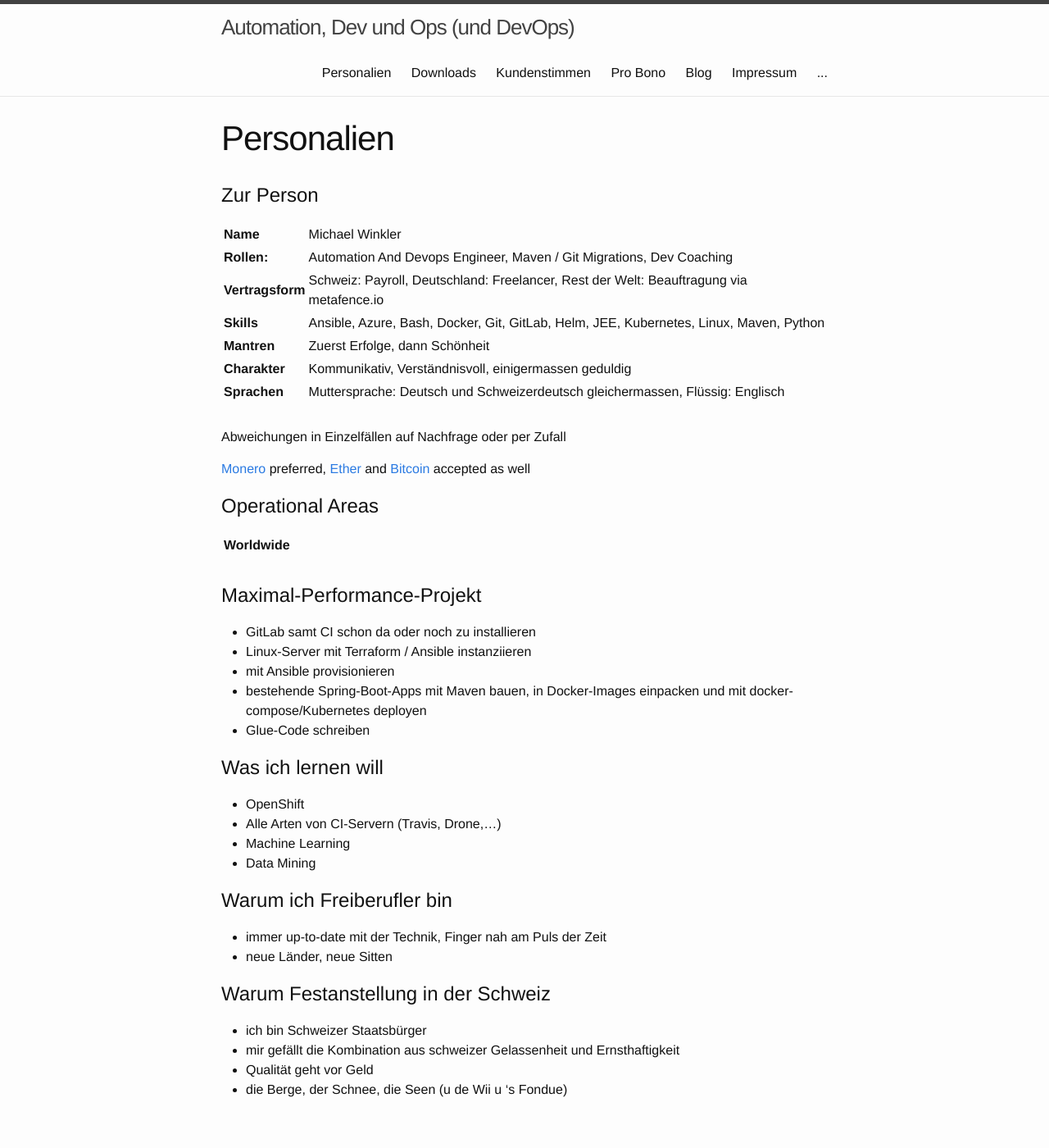
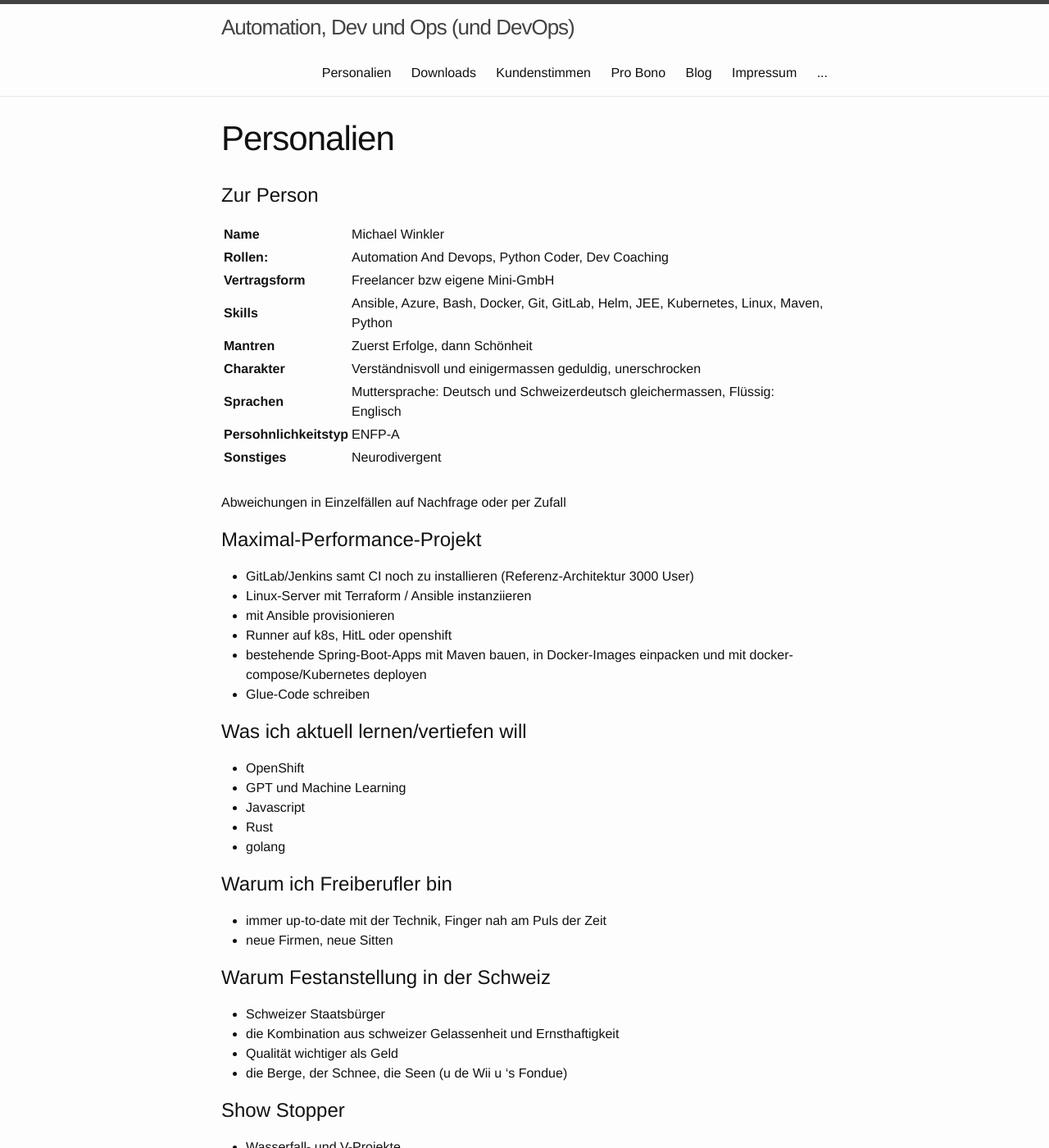
Before and after one commit to micwin/micwin.github.io, a Jekyll site: the page built from 10_personal.md, in a window 1280 px wide and 1400 px high. Shown: the whole window at 82% size. Built offline with Jekyll 4.4.1, drawn with Linux system fonts in a browser that asks for light colours; some of the changed text lies outside the part shown.

Commit message:
update 2023-09

```diff
--- a/10_personal.md
+++ b/10_personal.md
@@ -7,46 +7,49 @@ permalink: /personal/
 # Zur Person #
 
 | **Name** | Michael Winkler  |
-| **Rollen:** | Automation And Devops Engineer, Maven / Git Migrations, Dev Coaching  |
-| **Vertragsform** | Schweiz: Payroll, Deutschland: Freelancer, Rest der Welt: Beauftragung via metafence.io |
+| **Rollen:** | Automation And Devops, Python Coder, Dev Coaching  |
+| **Vertragsform** | Freelancer bzw eigene Mini-GmbH |
 | **Skills** | Ansible, Azure, Bash, Docker, Git, GitLab, Helm, JEE, Kubernetes, Linux, Maven, Python  |
 | **Mantren** | Zuerst Erfolge, dann Schönheit |
-| **Charakter** | Kommunikativ, Verständnisvoll, einigermassen geduldig |
+| **Charakter** | Verständnisvoll und einigermassen geduldig, unerschrocken |
 | **Sprachen** | Muttersprache: Deutsch und Schweizerdeutsch gleichermassen, Flüssig: Englisch |
+| **Persohnlichkeitstyp** | ENFP-A |
+| **Sonstiges** | Neurodivergent |
 | | |
 
 Abweichungen in Einzelfällen auf Nachfrage oder per Zufall
 
-[Monero](https://en.wikipedia.org/wiki/Monero) preferred, [Ether](https://en.wikipedia.org/wiki/Ethereum) and [Bitcoin](https://en.wikipedia.org/wiki/Bitcoin) accepted as well
-
-# Operational Areas #
-
-| **Worldwide** |  |
-| | |
-
 # Maximal-Performance-Projekt #
 
-- GitLab samt CI schon da oder noch zu installieren
+- GitLab/Jenkins samt CI noch zu installieren (Referenz-Architektur 3000 User)
 - Linux-Server mit Terraform / Ansible instanziieren
 - mit Ansible provisionieren
+- Runner auf k8s, HitL oder openshift
 - bestehende Spring-Boot-Apps mit Maven bauen, in Docker-Images einpacken und mit docker-compose/Kubernetes deployen
 - Glue-Code schreiben
 
-# Was ich lernen will #
+# Was ich aktuell lernen/vertiefen will #
 
 - OpenShift
-- Alle Arten von CI-Servern (Travis, Drone,...)
-- Machine Learning
-- Data Mining
+- GPT und Machine Learning
+- Javascript
+- Rust
+- golang
 
 # Warum ich Freiberufler bin #
 
 - immer up-to-date mit der Technik, Finger nah am Puls der Zeit
-- neue Länder, neue Sitten
+- neue Firmen, neue Sitten
 
 # Warum Festanstellung in der Schweiz #
 
-- ich bin Schweizer Staatsbürger
-- mir gefällt die Kombination aus schweizer Gelassenheit und Ernsthaftigkeit
-- Qualität geht vor Geld
+- Schweizer Staatsbürger
+- die Kombination aus schweizer Gelassenheit und Ernsthaftigkeit
+- Qualität wichtiger als Geld
 - die Berge, der Schnee, die Seen (u de Wii u 's Fondue)
+
+# Show Stopper #
+
+- Wasserfall- und V-Projekte
+- Projektverantwortung
+- Vor-Ort-Zeit < 10% oder > 50%
```
Also changed, not shown: 2 other files.
